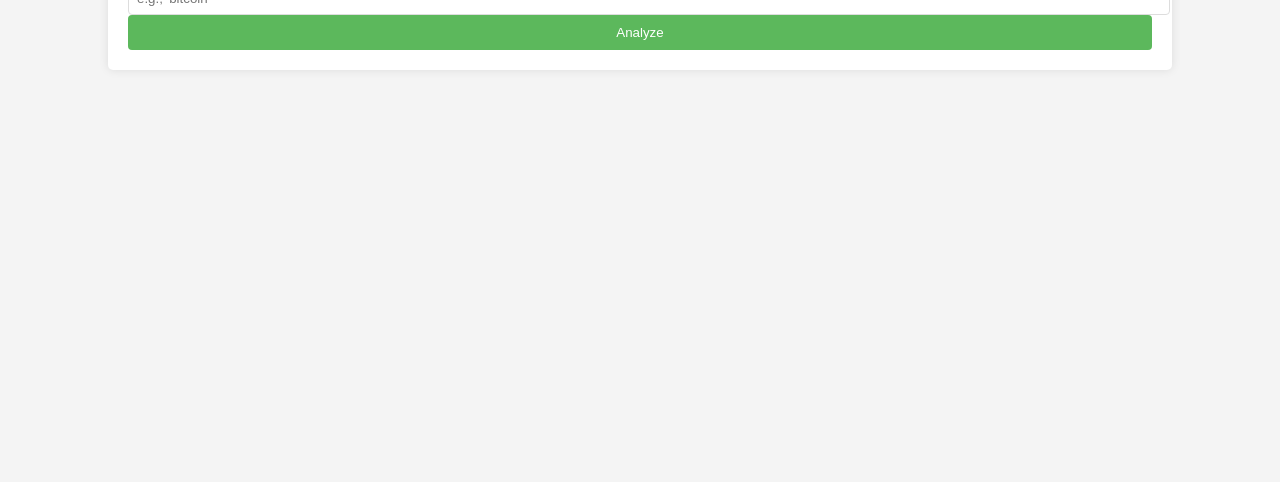
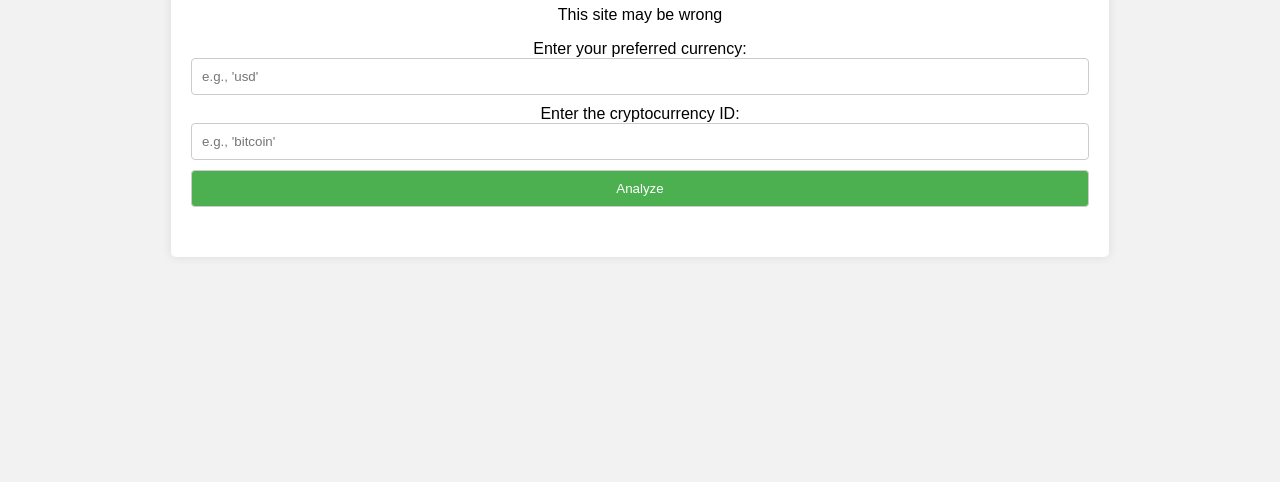
Before and after one commit to alwex0920/Cryptocurrency-Price-Analyzer, a plain HTML site: page index.html in a window 1280 px wide. Shown: the part 318-800 px from the top of the page. Drawn offline with Linux system fonts and the light colour scheme.

Commit message:
Update styles.css

```diff
--- a/styles.css
+++ b/styles.css
@@ -1,76 +1,41 @@
 body {
   font-family: Arial, sans-serif;
-    line-height: 1.6;
+  background-color: #f2f2f2;
+  display: flex;
+  justify-content: center;
+  align-items: center;
+  height: 100vh;
   margin: 0;
-    padding: 0;
-    background-color: #f4f4f4;
 }
 
 .container {
-    width: 80%;
-    margin: auto;
-    overflow: hidden;
+  background-color: white;
   padding: 20px;
-    background-color: #fff;
+  border-radius: 5px;
   box-shadow: 0 0 10px rgba(0, 0, 0, 0.1);
-    border-radius: 5px;
-    margin-top: 50px;
-}
-
-h1 {
-    color: #333;
   text-align: center;
 }
 
-.input-group {
-    margin-bottom: 20px;
-}
-
-label {
-    display: block;
-    margin-bottom: 5px;
-}
-
-input[type="text"] {
+input, button {
   width: 100%;
-    padding: 8px;
-    border: 1px solid #ddd;
+  padding: 10px;
+  margin-bottom: 10px;
+  border: 1px solid #ccc;
   border-radius: 4px;
+  box-sizing: border-box;
 }
 
 button {
-    display: block;
-    width: 100%;
-    padding: 10px;
-    background-color: #5cb85c;
-    color: #fff;
-    border: none;
-    border-radius: 4px;
+  background-color: #4CAF50;
+  color: white;
   cursor: pointer;
 }
 
 button:hover {
-    background-color: #4cae4c;
+  background-color: #45a049;
 }
 
-#results, #error {
+#output {
   margin-top: 20px;
-    padding: 10px;
-    border-radius: 4px;
+  text-align: left;
 }
-
-#results {
-    background-color: #dff0d8;
-    border: 1px solid #d6e9c6;
-    color: #3c763d;
-}
-
-#error {
-    background-color: #f2dede;
-    border: 1px solid #ebccd1;
-    color: #a94442;
-}
-
-.hidden {
-    display: none;
-}
```
Lines whose indentation alone changed are shown as unchanged.
